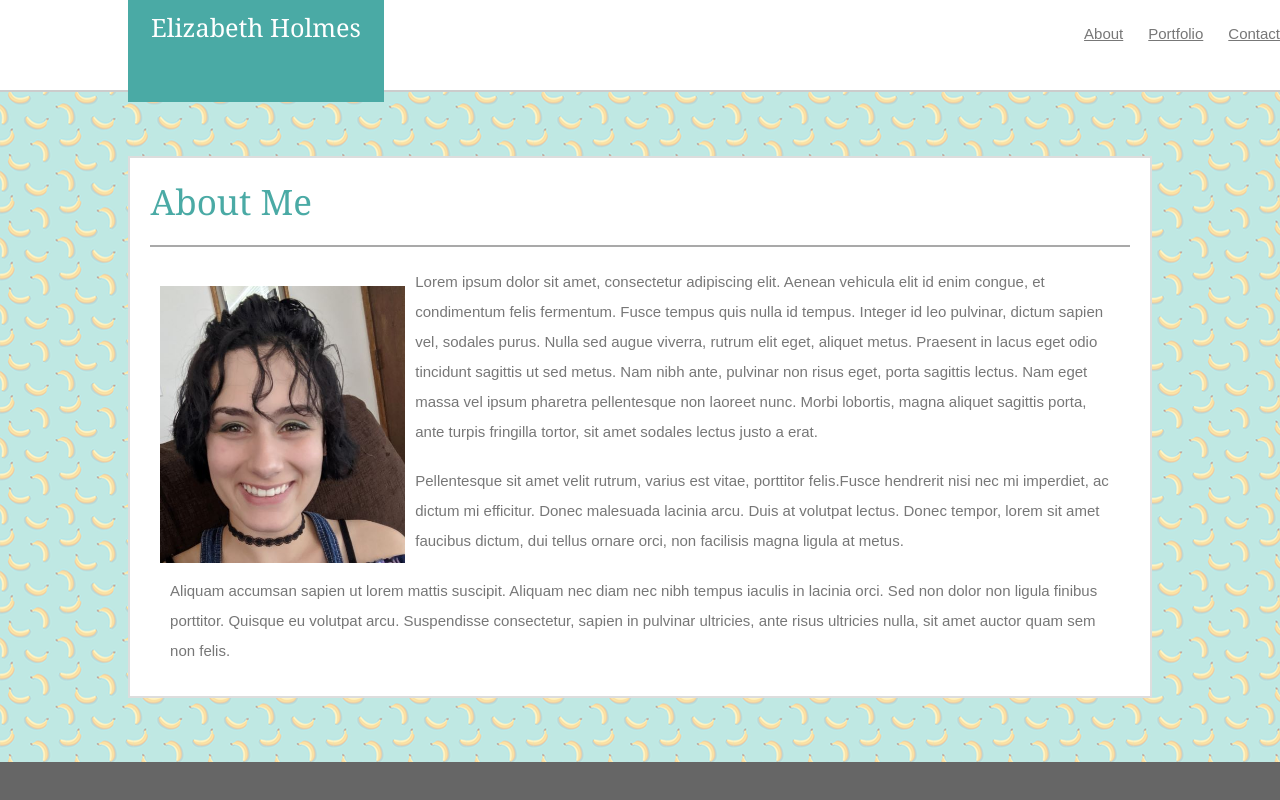
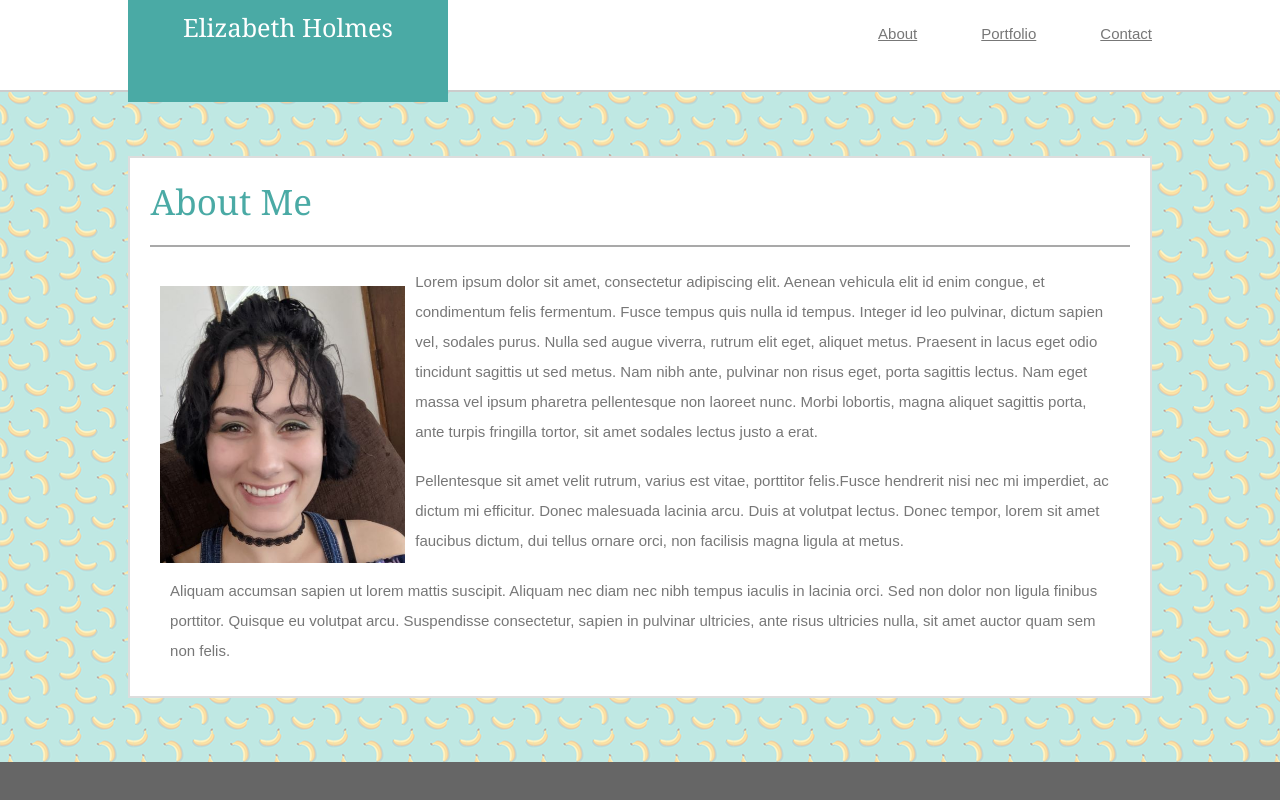
Before and after one commit to e-holmes/Bootstrap-Portfolio, a plain HTML site: page index.html in a window 1280 px wide. Drawn offline with Linux system fonts and the light colour scheme.

Commit message:
adjusted spacing and sizing

```diff
--- a/assets/css/style.css
+++ b/assets/css/style.css
@@ -26,7 +26,7 @@ body {
         padding-top:10px;
         position:absolute;top:0%;left:10%;
         text-align:center;
-        width:20%;
+        width:25%;
 
     }
 
@@ -39,7 +39,7 @@ body {
         font-size: 15px;
         padding-top:25px;
         padding-bottom:25px;
-        padding-left:15px;
+        padding-right:10%;
     }
 
     .Portfolio{
@@ -48,8 +48,8 @@ body {
         font-size: 15px;
         padding-top:25px;
         padding-bottom:25px;
-        padding-left:15px;
-        padding-right:10px;
+        padding-left:5%;
+        padding-right:5%;
     }
 
     .about{
@@ -58,7 +58,7 @@ body {
         font-size: 15px;
         padding-top:25px;
         padding-bottom:25px;
-        padding-right:10px;
+
     }
 
 .cont{
```
